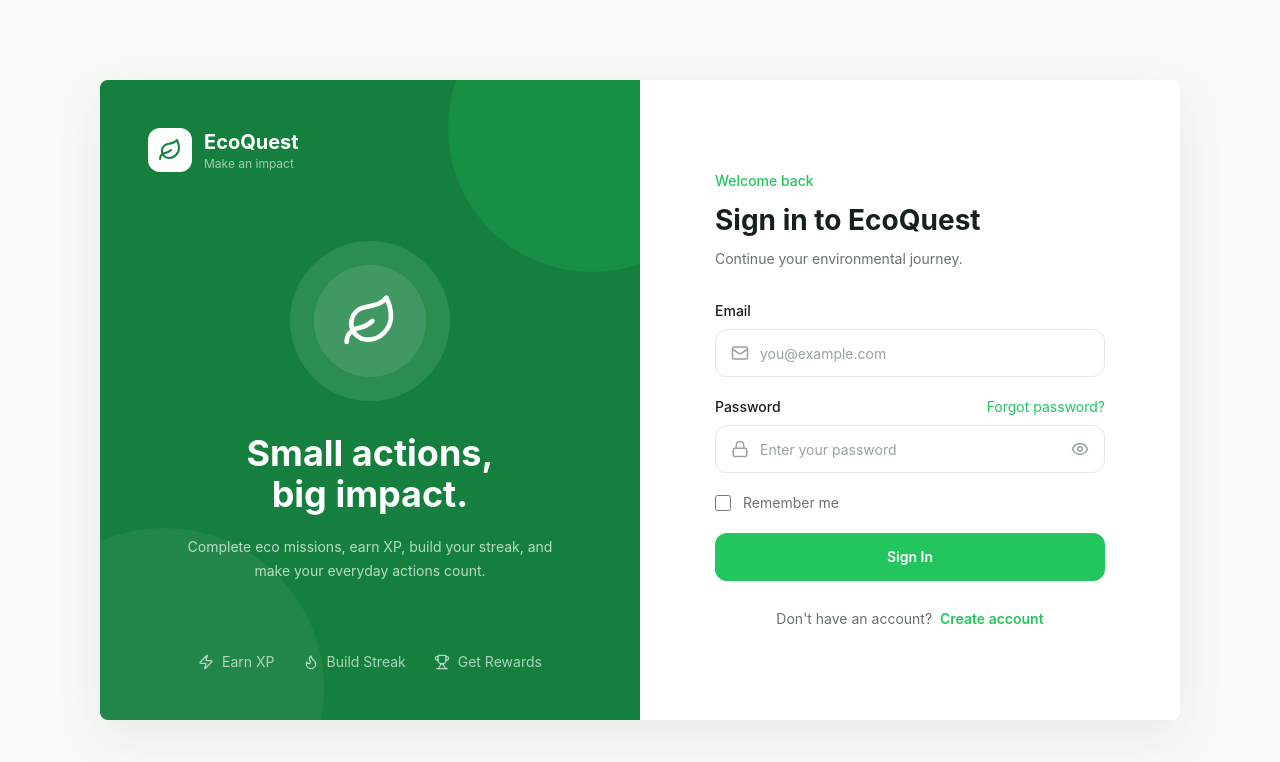
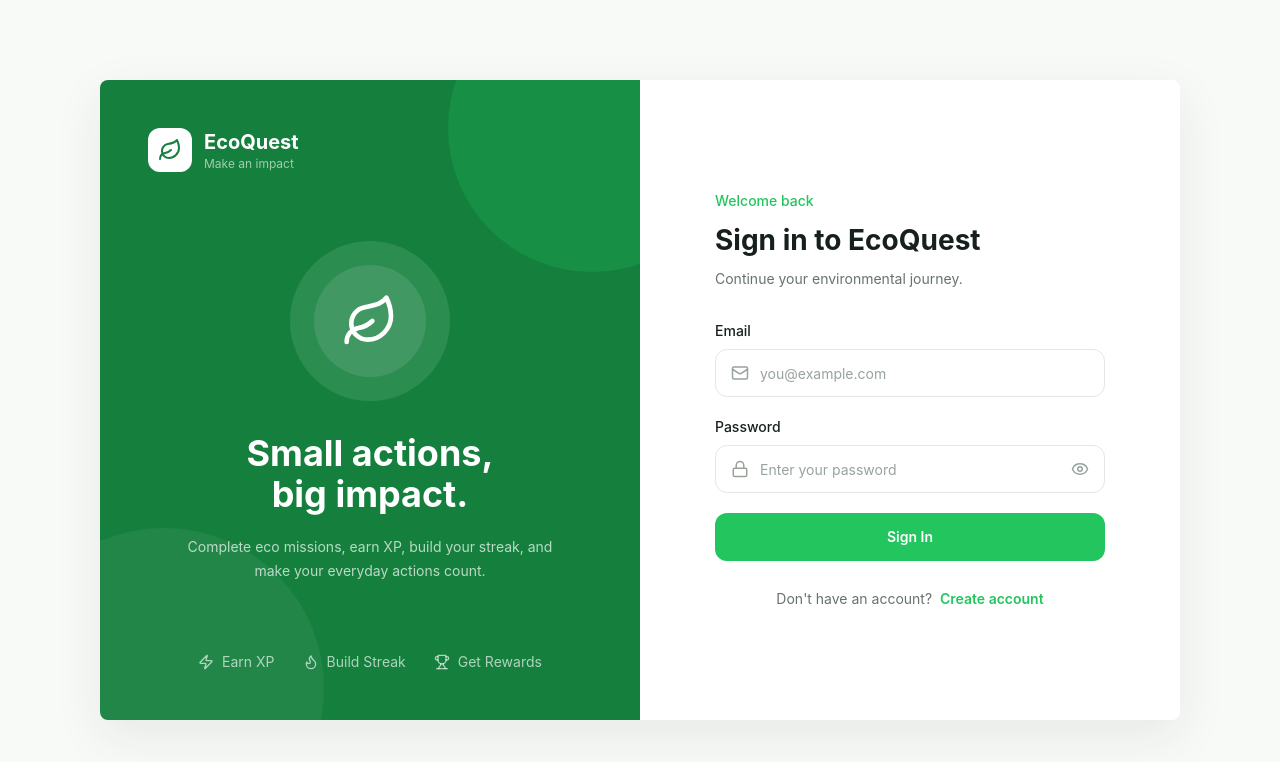
Before and after one commit to dafzX/ecoquest, a Vue app: page /login in a window 1280 px wide. Shown: the top 762 px of the page. Built offline with nearby package versions, Linux system fonts and the light colour scheme.

Commit message:
menghapus fitur yang belum bisa difungsikan

```diff
--- a/src/views/auth/LoginView.vue
+++ b/src/views/auth/LoginView.vue
@@ -91,14 +91,14 @@
             </div>
 
             <!-- Forgot password -->
-            <div class="flex justify-end pt-0.5">
+            <!-- <div class="flex justify-end pt-0.5">
               <button
                 type="button"
                 class="text-[9px] font-medium text-[#22C55E] transition hover:text-[#15803D]"
               >
                 Lupa password?
               </button>
-            </div>
+            </div> -->
 
             <!-- Login button -->
             <button
@@ -283,12 +283,12 @@
                   Password
                 </label>
 
-                <button
+                <!-- <button
                   type="button"
                   class="text-sm text-[#22C55E] transition hover:text-[#15803D]"
                 >
                   Forgot password?
-                </button>
+                </button> -->
               </div>
 
               <div class="relative">
@@ -324,7 +324,7 @@
             </div>
 
             <!-- Remember -->
-            <label class="flex cursor-pointer items-center gap-3">
+            <!-- <label class="flex cursor-pointer items-center gap-3">
               <input
                 v-model="form.remember"
                 type="checkbox"
@@ -334,7 +334,7 @@
               <span class="text-sm text-[#66736A]">
                 Remember me
               </span>
-            </label>
+            </label> -->
 
             <!-- Button -->
             <button
--- a/src/views/auth/RegisterView.vue
+++ b/src/views/auth/RegisterView.vue
@@ -141,7 +141,7 @@
             </div>
 
             <!-- Terms -->
-            <label class="flex cursor-pointer items-start gap-2.5 pt-1">
+            <!-- <label class="flex cursor-pointer items-start gap-2.5 pt-1">
               <input
                 v-model="form.terms"
                 type="checkbox"
@@ -165,7 +165,7 @@
                   Privacy Policy
                 </button>
               </span>
-            </label>
+            </label> -->
 
             <!-- Register button -->
             <button
@@ -448,7 +448,7 @@
             </div>
 
             <!-- Terms -->
-            <label class="flex cursor-pointer items-start gap-3 pt-1">
+            <!-- <label class="flex cursor-pointer items-start gap-3 pt-1">
               <input
                 v-model="form.terms"
                 type="checkbox"
@@ -472,7 +472,7 @@
                   Privacy Policy
                 </button>
               </span>
-            </label>
+            </label> -->
 
             <!-- Button -->
             <button
```
